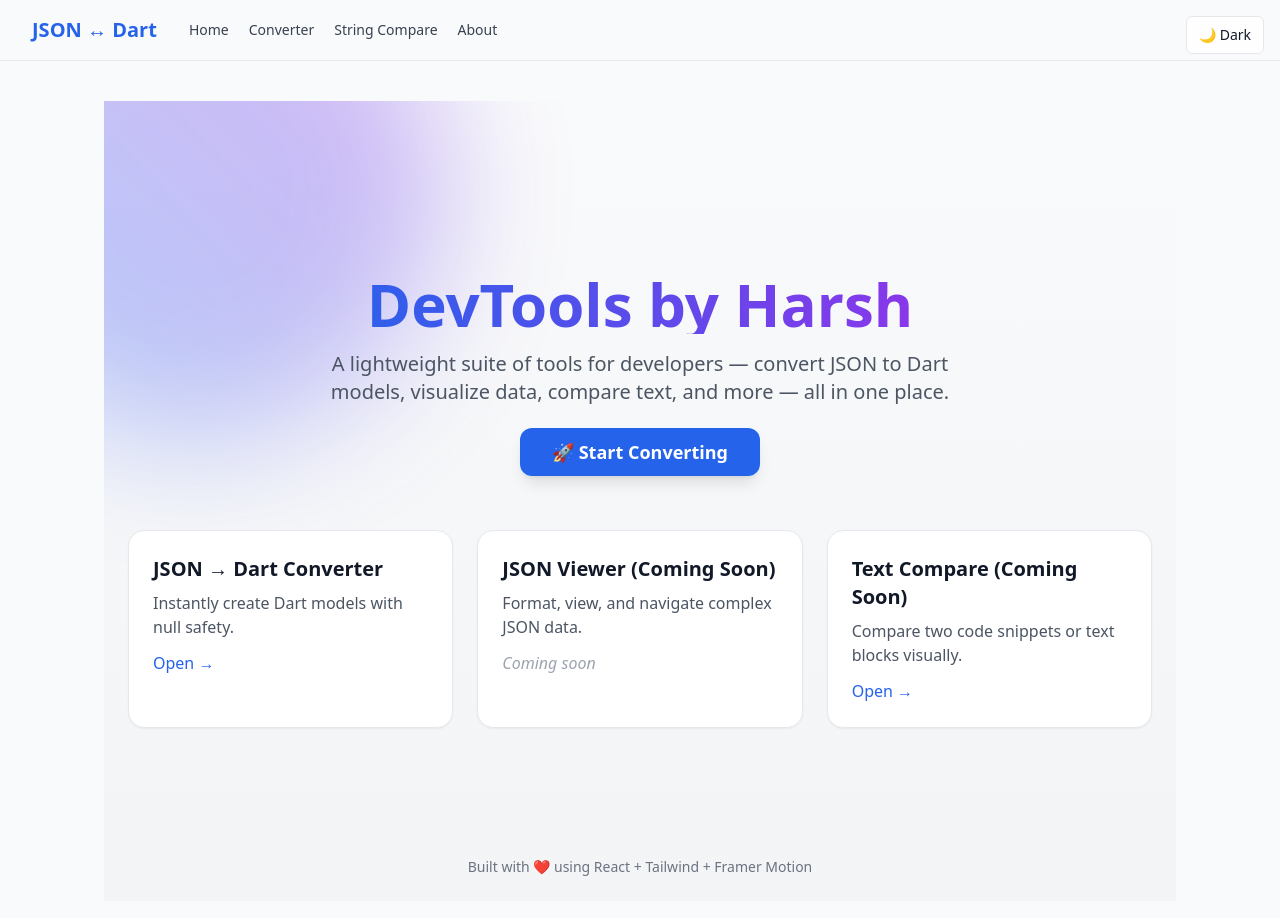
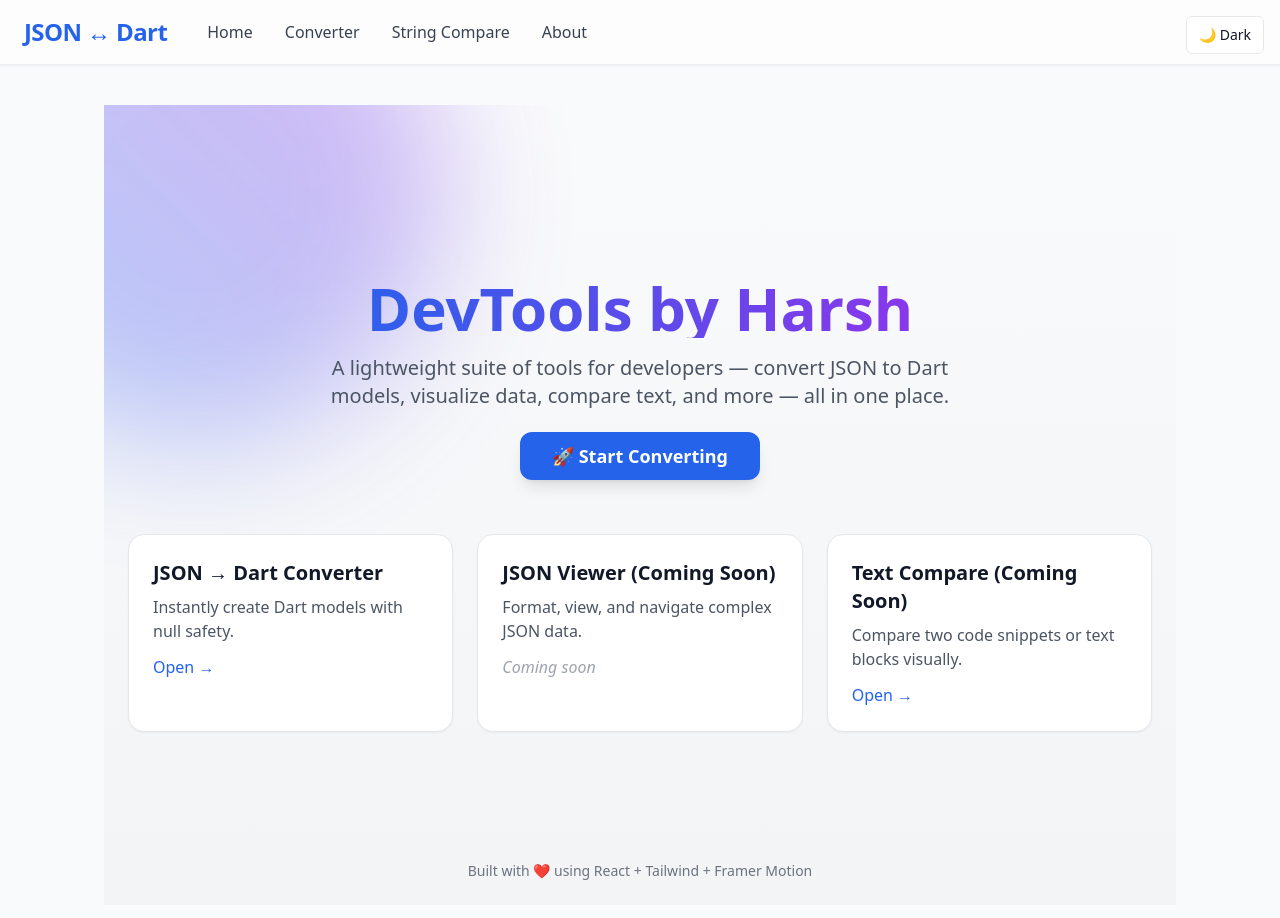
Before and after one commit to harshyadavDeveloper/json_to_dart_converter, a React (Vite) app: page / in a window 1280 px wide. Shown: the top 918 px of the page. Built offline with nearby package versions, Linux system fonts and the light colour scheme.

Commit message:
1. redesigned navbar and made it more readable

```diff
--- a/src/components/NavBar.jsx
+++ b/src/components/NavBar.jsx
@@ -4,48 +4,58 @@ import ThemeToggle from "./ThemeToggle";
 
 export default function NavBar() {
   return (
-    <nav className="flex items-center justify-between px-8 py-4 border-b border-gray-200 dark:border-gray-800 bg-gray-50 dark:bg-gray-950 transition-colors duration-300">
-      {/* Left section — Logo + Links */}
-      <div className="flex items-center gap-8">
-        {/* Logo */}
-        <Link
-          to="/"
-          className="font-bold text-xl text-blue-600 dark:text-blue-400 hover:opacity-90 transition"
-        >
-          JSON ↔ Dart
-        </Link>
+    <nav className="
+      sticky top-0 z-50
+      backdrop-blur-md bg-white/60 dark:bg-gray-950/60
+      border-b border-gray-200/60 dark:border-gray-800/60
+      shadow-sm
+    ">
+      <div className="max-w-7xl mx-auto px-6 py-4 flex items-center justify-between">
 
-        {/* Links closer to logo */}
-        <div className="flex items-center gap-5 text-gray-700 dark:text-gray-300 text-sm font-medium">
+        {/* Left Section */}
+        <div className="flex items-center gap-10">
+
+          {/* Logo */}
           <Link
             to="/"
-            className="hover:text-blue-500 dark:hover:text-blue-400 transition-colors"
+            className="font-bold text-2xl text-blue-600 dark:text-blue-400 tracking-tight hover:opacity-90 transition"
           >
-            Home
+            JSON ↔ Dart
           </Link>
-          <Link
-            to="/converter"
-            className="hover:text-blue-500 dark:hover:text-blue-400 transition-colors"
-          >
-            Converter
-          </Link>
-            <Link
-            to="/string-compare"
-            className="hover:text-blue-500 dark:hover:text-blue-400 transition-colors"
-          >
-            String Compare
-          </Link>
-          <Link
-            to="/about"
-            className="hover:text-blue-500 dark:hover:text-blue-400 transition-colors"
-          >
-            About
-          </Link>
+
+          {/* Nav Links */}
+          <div className="flex items-center gap-8 text-gray-700 dark:text-gray-300 text-base font-medium">
+            <NavItem to="/" label="Home" />
+            <NavItem to="/converter" label="Converter" />
+            <NavItem to="/string-compare" label="String Compare" />
+            <NavItem to="/about" label="About" />
+          </div>
         </div>
+
+        {/* Right Section */}
+        <ThemeToggle />
       </div>
-
-      {/* Right section — Theme Toggle */}
-      <ThemeToggle />
     </nav>
   );
 }
+
+function NavItem({ to, label }) {
+  return (
+    <Link
+      to={to}
+      className="
+        relative group
+        hover:text-blue-600 dark:hover:text-blue-400 transition
+      "
+    >
+      {label}
+      {/* Modern bottom underline animation */}
+      <span
+        className="
+          absolute left-0 -bottom-1 h-[2px] w-0 bg-blue-600 dark:bg-blue-400
+          group-hover:w-full transition-all duration-300
+        "
+      />
+    </Link>
+  );
+}
```
